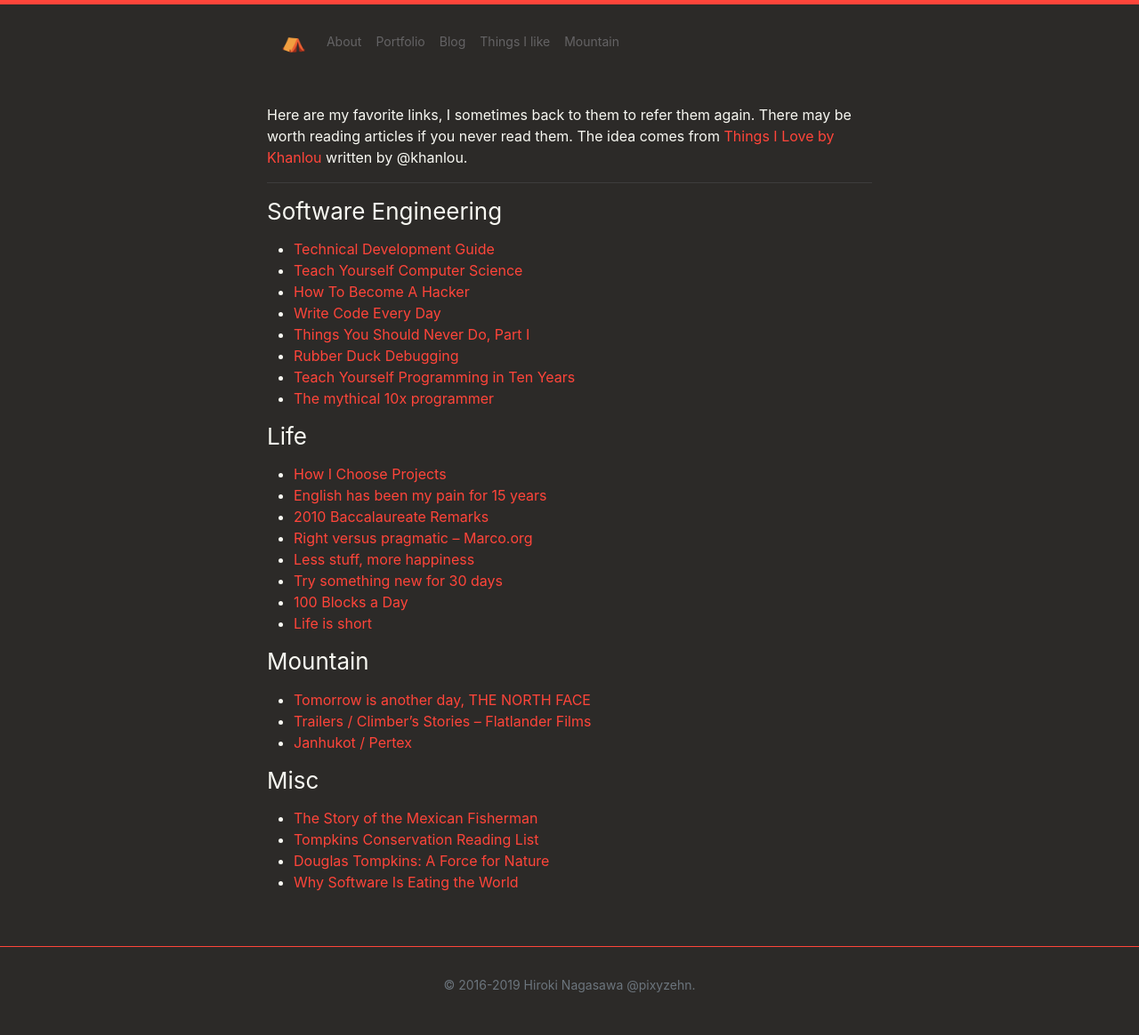
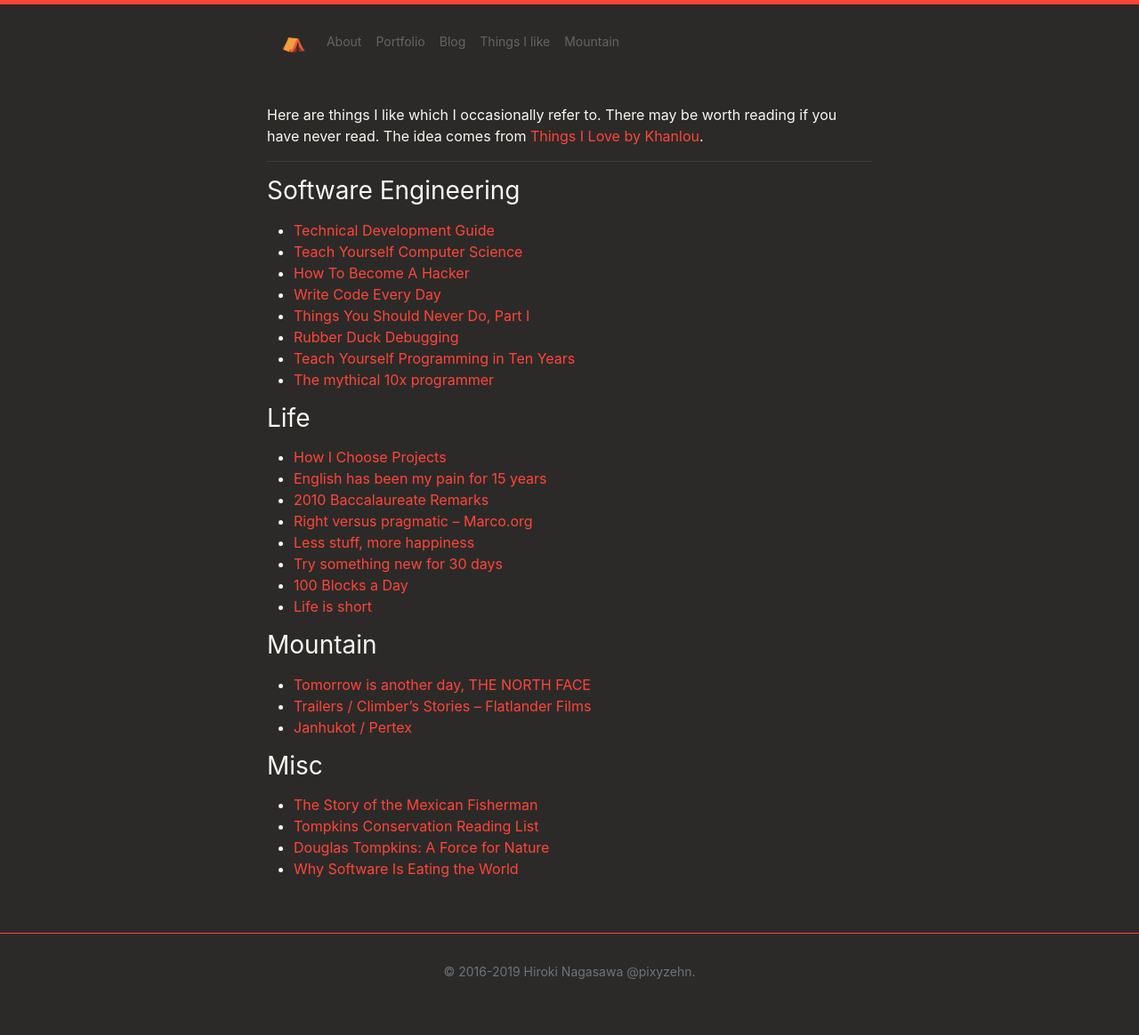
Before and after one commit to pixyzehn/pixyzehn.com, a Jekyll site: the page built from pages/things_i_like.md, in a window 1280 px wide. Shown: the whole page at 89% size. Built offline with Jekyll 4.4.1, drawn with Linux system fonts in a browser that asks for light colours; nearby versions of some CDN libraries; library files that are not in the unit come from our copies.

Commit message:
Update sentences

```diff
--- a/pages/things_i_like.md
+++ b/pages/things_i_like.md
@@ -4,12 +4,12 @@ title: Things I like
 permalink: /things_i_like/
 ---
 
-Here are my favorite links, I sometimes back to them to refer them again. There may be worth reading articles if you never read them.
-The idea comes from [Things I Love by Khanlou](http://khanlou.com/love/) written by @khanlou.
+Here are things I like which I occasionally refer to. There may be worth reading if you have never read.
+The idea comes from [Things I Love by Khanlou](http://khanlou.com/love/).
 
 <hr>
 
-### Software Engineering
+## Software Engineering
 - [Technical Development Guide](https://www.google.com/about/careers/students/guide-to-technical-development.html)
 - [Teach Yourself Computer Science](https://teachyourselfcs.com/)
 - [How To Become A Hacker](http://www.catb.org/~esr/faqs/hacker-howto.html)
@@ -19,7 +19,7 @@ The idea comes from [Things I Love by Khanlou](http://khanlou.com/love/) written
 - [Teach Yourself Programming in Ten Years](http://www.norvig.com/21-days.html)
 - [The mythical 10x programmer](http://antirez.com/news/112)
 
-### Life
+## Life
 - [How I Choose Projects](https://www.scotthyoung.com/blog/2016/02/18/choosing-projects/)
 - [English has been my pain for 15 years](http://antirez.com/news/61)
 - [2010 Baccalaureate Remarks](https://www.princeton.edu/news/2010/05/30/2010-baccalaureate-remarks)
@@ -29,12 +29,12 @@ The idea comes from [Things I Love by Khanlou](http://khanlou.com/love/) written
 - [100 Blocks a Day](https://waitbutwhy.com/2016/10/100-blocks-day.html)
 - [Life is short](http://www.paulgraham.com/vb.html)
 
-### Mountain
+## Mountain
 - [Tomorrow is another day, THE NORTH FACE](https://www.goldwin.co.jp/tnf/special/tomorrow_is_another_day/)
 - [Trailers / Climber’s Stories – Flatlander Films](https://flatlanderfilms.com/category/trailers-climbers-stories/)
 - [Janhukot / Pertex](https://www.pertex.com/janhukot/)
 
-### Misc
+## Misc
 - [The Story of the Mexican Fisherman](https://bemorewithless.com/the-story-of-the-mexican-fisherman/)
 - [Tompkins Conservation Reading List](http://www.tompkinsconservation.org/reading_list.htm)
 - [Douglas Tompkins: A Force for Nature](http://www.tompkinsconservation.org/news/2015/12/09/douglas-tompkins-a-force-for-nature/)
```
Also changed, not shown: about.md (+1 -1 lines), pages/mountain.md (+4 -4 lines), pages/portfolio.md (+2 -2 lines).
